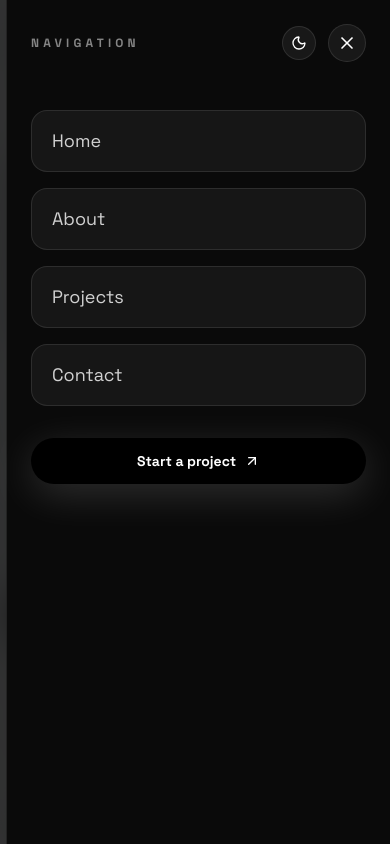
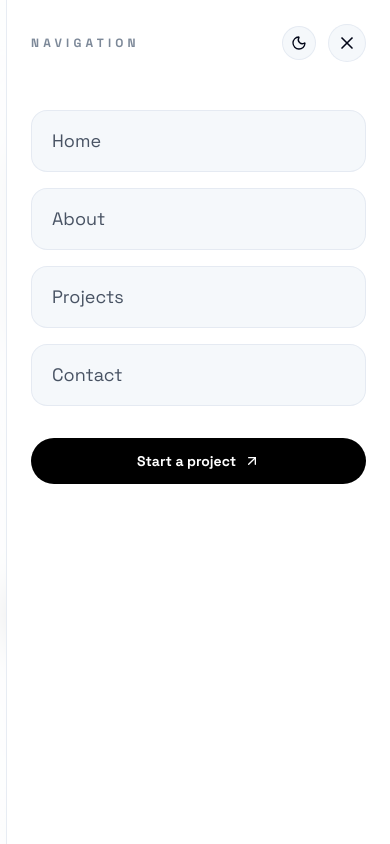
Before and after one commit to ibsa-a1/Portfolio, a React (Vite) app: page / in a window 390 px wide. Both pictures are taken after a click on the button 318 px from the left and 48 px from the top of the page. Shown: the top 844 px of the page. Built offline with nearby package versions, Linux system fonts and the light colour scheme.

Commit message:
feat: implement theme context and toggle functionality with responsive styles

```diff
--- a/index.html
+++ b/index.html
@@ -5,6 +5,21 @@
     <link rel="icon" type="image/png" sizes="512x512" href="./src/assets/dev_image.png" />
     <meta name="viewport" content="width=device-width, initial-scale=1.0" />
     <title>Ibsa's Portfolio</title>
+    <script>
+      (() => {
+        const savedTheme = localStorage.getItem("theme");
+        const theme =
+          savedTheme === "light" || savedTheme === "dark"
+            ? savedTheme
+            : window.matchMedia("(prefers-color-scheme: dark)").matches
+              ? "dark"
+              : "light";
+
+        document.documentElement.classList.remove("light", "dark");
+        document.documentElement.classList.add(theme);
+        document.documentElement.style.colorScheme = theme;
+      })();
+    </script>
   </head>
   <body>
     <div id="root"></div>
--- a/src/App.jsx
+++ b/src/App.jsx
@@ -3,7 +3,8 @@ import Header from "./components/Header";
 import Projects from "./components/Projects";
 import Contact from "./components/Contact";
 import Footer from "./components/Footer";
-import { ThemeProvider, useTheme } from "./components/ThemeContext";
+import { ThemeProvider } from "./components/ThemeContext";
+import { useTheme } from "./components/useTheme";
 import { ToastContainer } from "react-toastify";
 import "react-toastify/dist/ReactToastify.css";
 
--- a/src/components/Navbar.jsx
+++ b/src/components/Navbar.jsx
@@ -1,7 +1,7 @@
 import React, { useEffect, useState } from "react";
 import { ArrowUpRight, Menu, X, Sun, Moon } from "lucide-react";
 import { navLinks } from "../assets/assets";
-import { useTheme } from "./ThemeContext";
+import { useTheme } from "./useTheme";
 
 const Navbar = () => {
   const [showMobileMenu, setShowMobileMenu] = useState(false);
@@ -19,8 +19,8 @@ const Navbar = () => {
     <>
       <header className="fixed inset-x-0 top-0 z-50 px-4 pt-4 sm:px-6 lg:px-8">
         <div className="section-shell">
-          <div className="mx-auto flex max-w-6xl items-center justify-between rounded-full border border-white/10 bg-black/45 px-5 py-3 backdrop-blur-xl">
-            <a href="#top" className="text-sm font-semibold uppercase tracking-[0.35em] text-white/80">
+          <div className="mx-auto flex max-w-6xl items-center justify-between rounded-full border border-slate-200/70 bg-white/75 px-5 py-3 shadow-[0_18px_50px_rgba(15,23,42,0.08)] backdrop-blur-xl dark:border-white/10 dark:bg-black/45 dark:shadow-none">
+            <a href="#top" className="text-sm font-semibold uppercase tracking-[0.35em] text-slate-900/80 dark:text-white/80">
               Ibsa Abera
             </a>
 
@@ -29,7 +29,7 @@ const Navbar = () => {
                 <a
                   key={link.label}
                   href={link.href}
-                  className="text-sm text-white/65 hover:text-white"
+                  className="text-sm text-slate-700/75 hover:text-slate-950 dark:text-white/65 dark:hover:text-white"
                 >
                   {link.label}
                 </a>
@@ -40,7 +40,7 @@ const Navbar = () => {
               <button
                 type="button"
                 onClick={toggleTheme}
-                className="rounded-full border border-white/10 bg-white/6 p-2 text-white hover:bg-white/10"
+                className="rounded-full border border-slate-200/80 bg-slate-100/70 p-2 text-slate-950 hover:bg-slate-200/70 dark:border-white/10 dark:bg-white/6 dark:text-white dark:hover:bg-white/10"
                 aria-label="Toggle theme"
               >
                 {theme === "dark" ? (
@@ -59,7 +59,7 @@ const Navbar = () => {
               <button
                 type="button"
                 onClick={toggleTheme}
-                className="rounded-full border border-white/10 bg-white/6 p-2 text-white hover:bg-white/10"
+                className="rounded-full border border-slate-200/80 bg-slate-100/70 p-2 text-slate-950 hover:bg-slate-200/70 dark:border-white/10 dark:bg-white/6 dark:text-white dark:hover:bg-white/10"
                 aria-label="Toggle theme"
               >
                 {theme === "dark" ? (
@@ -71,7 +71,7 @@ const Navbar = () => {
               <button
                 type="button"
                 onClick={() => setShowMobileMenu(true)}
-                className="rounded-full border border-white/10 bg-white/6 p-2 text-white"
+                className="rounded-full border border-slate-200/80 bg-slate-100/70 p-2 text-slate-950 dark:border-white/10 dark:bg-white/6 dark:text-white"
                 aria-label="Open navigation menu"
               >
                 <Menu className="h-5 w-5" />
@@ -82,26 +82,26 @@ const Navbar = () => {
       </header>
 
       <div
-        className={`fixed inset-0 z-[60] bg-black/80 backdrop-blur-xl transition ${
+        className={`fixed inset-0 z-[60] bg-white/80 backdrop-blur-xl transition dark:bg-black/80 ${
           showMobileMenu
             ? "pointer-events-auto opacity-100"
             : "pointer-events-none opacity-0"
         }`}
       >
         <div
-          className={`absolute right-0 top-0 h-full w-full max-w-sm border-l border-white/10 bg-[#0a0a0a] p-6 transition-transform duration-300 ${
+          className={`absolute right-0 top-0 h-full w-full max-w-sm border-l border-slate-200/80 bg-white p-6 transition-transform duration-300 dark:border-white/10 dark:bg-[#0a0a0a] ${
             showMobileMenu ? "translate-x-0" : "translate-x-full"
           }`}
         >
           <div className="mb-12 flex items-center justify-between">
-            <span className="text-xs font-semibold uppercase tracking-[0.35em] text-white/50">
+            <span className="text-xs font-semibold uppercase tracking-[0.35em] text-slate-600/70 dark:text-white/50">
               Navigation
             </span>
             <div className="flex items-center gap-3">
               <button
                 type="button"
                 onClick={toggleTheme}
-                className="rounded-full border border-white/10 bg-white/6 p-2 text-white hover:bg-white/10"
+                className="rounded-full border border-slate-200/80 bg-slate-100/70 p-2 text-slate-950 hover:bg-slate-200/70 dark:border-white/10 dark:bg-white/6 dark:text-white dark:hover:bg-white/10"
                 aria-label="Toggle theme"
               >
                 {theme === "dark" ? (
@@ -113,7 +113,7 @@ const Navbar = () => {
               <button
                 type="button"
                 onClick={() => setShowMobileMenu(false)}
-                className="rounded-full border border-white/10 bg-white/6 p-2 text-white"
+                className="rounded-full border border-slate-200/80 bg-slate-100/70 p-2 text-slate-950 dark:border-white/10 dark:bg-white/6 dark:text-white"
                 aria-label="Close navigation menu"
               >
                 <X className="h-5 w-5" />
@@ -127,7 +127,7 @@ const Navbar = () => {
                 key={link.label}
                 href={link.href}
                 onClick={() => setShowMobileMenu(false)}
-                className="rounded-2xl border border-white/10 bg-white/5 px-5 py-4 text-lg text-white/80 hover:bg-white/8 hover:text-white"
+                className="rounded-2xl border border-slate-200/80 bg-slate-100/70 px-5 py-4 text-lg text-slate-800/80 hover:bg-slate-200/70 hover:text-slate-950 dark:border-white/10 dark:bg-white/5 dark:text-white/80 dark:hover:bg-white/8 dark:hover:text-white"
               >
                 {link.label}
               </a>
--- a/src/components/ThemeContext.jsx
+++ b/src/components/ThemeContext.jsx
@@ -1,14 +1,5 @@
-import { createContext, useContext, useEffect, useState } from "react";
-
-const ThemeContext = createContext();
-
-const useTheme = () => {
-  const context = useContext(ThemeContext);
-  if (!context) {
-    throw new Error("useTheme must be used within a ThemeProvider");
-  }
-  return context;
-};
+import { useEffect, useState } from "react";
+import { ThemeContext } from "./useTheme";
 
 const ThemeProvider = ({ children }) => {
   const [theme, setTheme] = useState(() => {
@@ -68,4 +59,4 @@ const ThemeProvider = ({ children }) => {
   );
 };
 
-export { ThemeProvider, useTheme };
+export { ThemeProvider };
--- /dev/null
+++ b/src/components/useTheme.js
@@ -0,0 +1,13 @@
+import { createContext, useContext } from "react";
+
+const ThemeContext = createContext();
+
+const useTheme = () => {
+  const context = useContext(ThemeContext);
+  if (!context) {
+    throw new Error("useTheme must be used within a ThemeProvider");
+  }
+  return context;
+};
+
+export { ThemeContext, useTheme };
--- a/src/index.css
+++ b/src/index.css
@@ -1,5 +1,7 @@
 @import url("https://fonts.googleapis.com/css2?family=Instrument+Serif:ital@0;1&family=Space+Grotesk:wght@400;500;700&display=swap");
 @import "tailwindcss";
+
+@custom-variant dark (&:where(.dark, .dark *));
 
 html.dark {
   color-scheme: dark;
@@ -9,10 +11,15 @@ html.light {
   color-scheme: light;
 }
 
-html.dark body,
 body {
   margin: 0;
   font-family: "Space Grotesk", "Segoe UI", sans-serif;
+  transition:
+    background-color 200ms ease,
+    color 200ms ease;
+}
+
+html.dark body {
   background:
     radial-gradient(
       circle at top left,
@@ -26,9 +33,6 @@ body {
     ),
     #050505;
   color: #f5f5f5;
-  transition:
-    background-color 200ms ease,
-    color 200ms ease;
 }
 
 html.light body {
```
